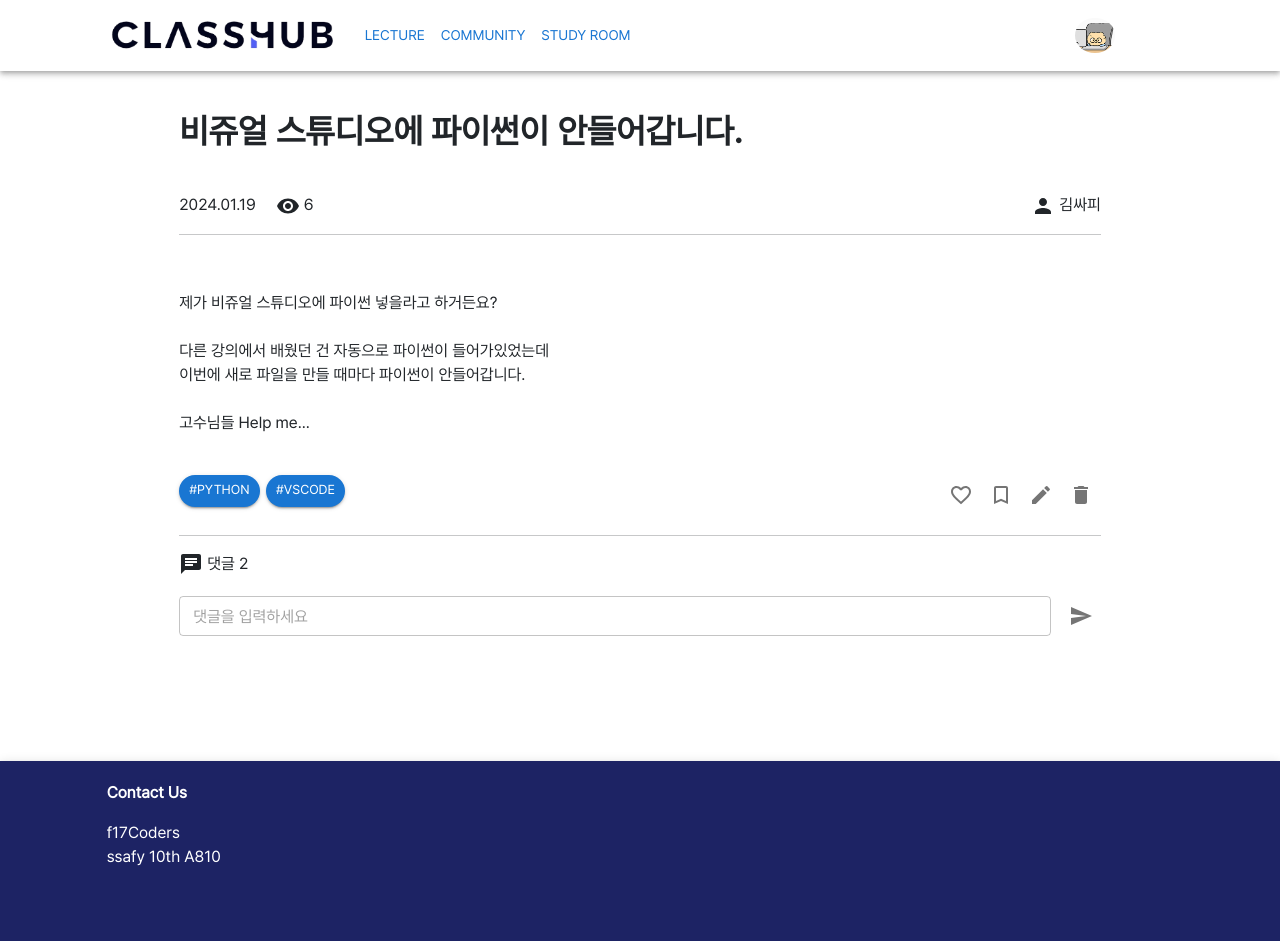
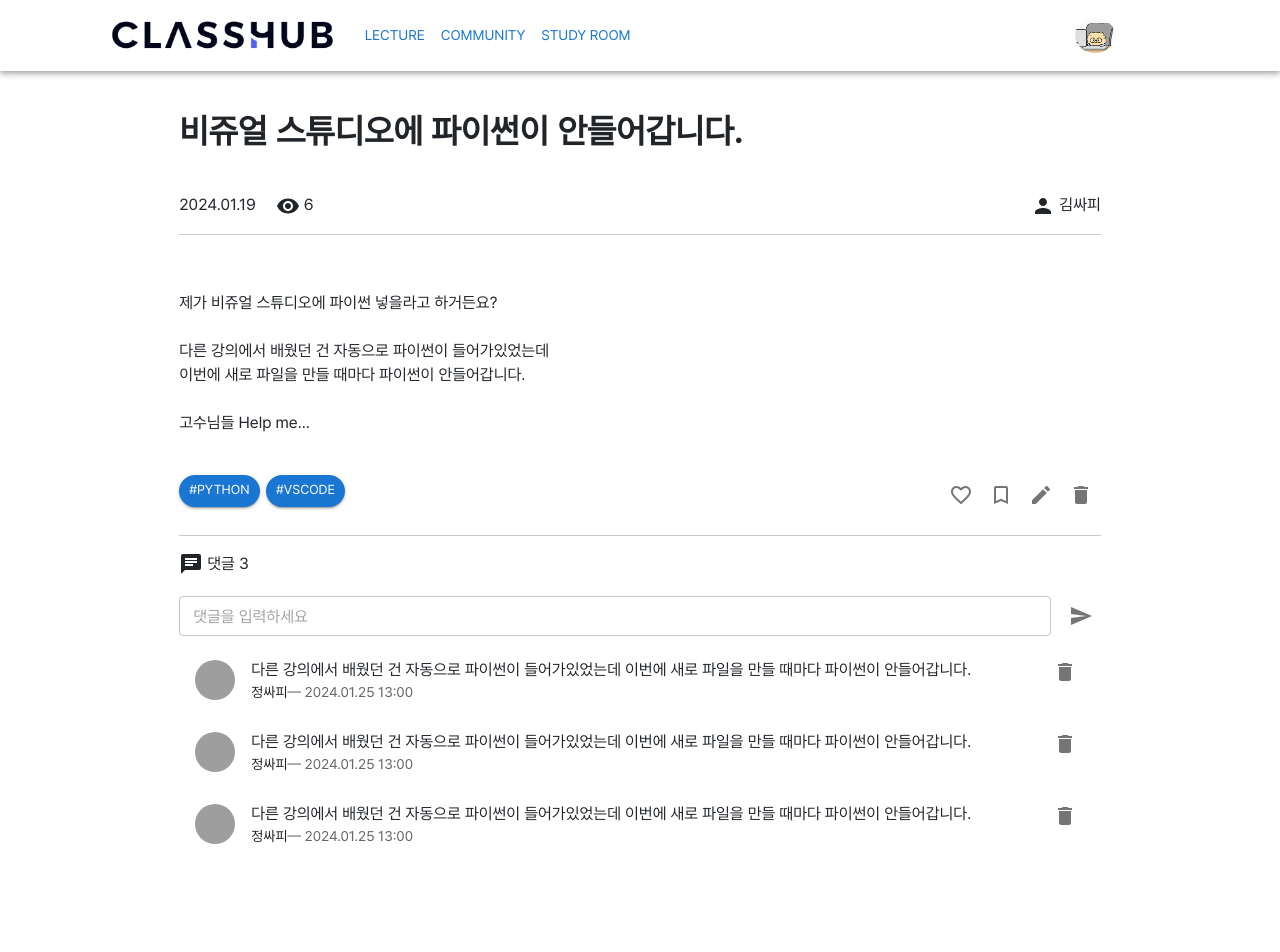
Before and after one commit to f17coders/ClassHub, a React (Vite) app in the folder frontend/: page /community/detail in a window 1280 px wide. Shown: the top 952 px of the page. Built offline with nearby package versions, Linux system fonts and the light colour scheme; grey boxes are pictures that could not be loaded.

Commit message:
S10P12A810-45 [feat] 커뮤니티 댓글 컴포넌트 구현

```diff
--- /dev/null
+++ b/frontend/src/components/Community/CommunityReply.jsx
@@ -0,0 +1,137 @@
+import {Tooltip, Autocomplete, Typography, Stack, Container, Button, TextField, Grid, Pagination,
+    List, ListItem, Divider, ListItemText, ListItemAvatar,Avatar,  FormControl} from '@mui/material';
+import ChatIcon from '@mui/icons-material/Chat';
+import React, { useRef, useEffect, useState } from 'react';
+import { useFormControl } from '@mui/material/FormControl';
+import OutlinedInput from '@mui/material/OutlinedInput';
+import IconButton from '@mui/material/IconButton';
+import DeleteIcon from '@mui/icons-material/Delete';
+import EditIcon from '@mui/icons-material/Edit';
+import SendIcon from '@mui/icons-material/Send';
+import {Routes, Route, Link, useNavigate, Outlet} from 'react-router-dom'
+
+
+export default function CommunityReply(){
+
+    //댓글 개수 담을 상태 변수
+    const [commentCount, setCommentCount] = useState(0);
+
+    //컴포넌트가 렌더링될 때 한번만 실행
+    useEffect(() => {
+        const listElement = document.getElementById('commentList');
+
+        //List의 자식 요소 개수를 이용하여 댓글 개수 업데이트
+        if(listElement){
+            setCommentCount(listElement.children.length);
+        }
+    }, []); //렌더링 시 한 번만 실행되도록 빈 배열 전달
+
+
+    return(
+        <div>
+            {/* 댓글 */}
+            <div>
+                <ChatIcon/> 댓글 {commentCount}
+            </div>
+
+            {/* 댓글 입력창 */}
+            <div style={{ marginTop: '20px'}}>
+                <form noValidate autoComplete="off">
+                  <FormControl size="small" sx={{ display: 'flex', flexDirection: 'row', alignItems: 'center'}}>
+                    <OutlinedInput sx={{width: "100%", marginRight: '10px'}} placeholder="댓글을 입력하세요" />
+                    <Tooltip title="등록">
+                        <IconButton aria-label="등록">
+                            <SendIcon/>
+                        </IconButton>
+                    </Tooltip>
+                  </FormControl>
+                </form>
+            </div>
+
+            {/* 댓글 리스트 */}
+            <List id="commentList" sx={{ width: '100%', bgcolor: 'background.paper' }}>
+                <ListItem alignItems="flex-start">
+                  <ListItemAvatar>
+                    <Avatar alt="Remy Sharp" src="/static/images/avatar/1.jpg" />
+                  </ListItemAvatar>
+                  <ListItemText
+                    primary="다른 강의에서 배웠던 건 자동으로 파이썬이 들어가있었는데 이번에 새로 파일을 만들 때마다 파이썬이 안들어갑니다."
+                    secondary={
+                      <React.Fragment>
+                        <Typography
+                        //   sx={{ display: 'inline' }}
+                          component="span"
+                          variant="body2"
+                          color="text.primary"
+                        >
+                          정싸피
+                        </Typography>
+                         — {"2024.01.25 13:00"}
+                      </React.Fragment>
+                    }
+                  />
+                    <Tooltip title="삭제">
+                        <IconButton aria-label="삭제">
+                            <DeleteIcon/>
+                        </IconButton>
+                    </Tooltip>
+
+                    {/* <Divider variant="inset" component="li" /> */}
+                </ListItem>
+                <ListItem alignItems="flex-start">
+                  <ListItemAvatar>
+                    <Avatar alt="Travis Howard" src="/static/images/avatar/2.jpg" />
+                  </ListItemAvatar>
+                  <ListItemText
+                    primary="다른 강의에서 배웠던 건 자동으로 파이썬이 들어가있었는데 이번에 새로 파일을 만들 때마다 파이썬이 안들어갑니다."
+                    secondary={
+                      <React.Fragment>
+                        <Typography
+                        //   sx={{ display: 'inline' }}
+                          component="span"
+                          variant="body2"
+                          color="text.primary"
+                        >
+                          정싸피
+                        </Typography>
+                         — {"2024.01.25 13:00"}
+                      </React.Fragment>
+                    }
+                  />
+                    <Tooltip title="삭제">
+                        <IconButton aria-label="삭제">
+                            <DeleteIcon/>
+                        </IconButton>
+                    </Tooltip>
+                    {/* <Divider /> */}
+                </ListItem>
+                <ListItem alignItems="flex-start">
+                  <ListItemAvatar>
+                    <Avatar alt="Cindy Baker" src="/static/images/avatar/3.jpg" />
+                  </ListItemAvatar>
+                  <ListItemText
+                    primary="다른 강의에서 배웠던 건 자동으로 파이썬이 들어가있었는데 이번에 새로 파일을 만들 때마다 파이썬이 안들어갑니다."
+                    secondary={
+                      <React.Fragment>
+                        <Typography
+                        //   sx={{ display: 'inline' }}
+                          component="span"
+                          variant="body2"
+                          color="text.primary"
+                        >
+                          정싸피
+                        </Typography>
+                         — {"2024.01.25 13:00"}
+                      </React.Fragment>
+                    }
+                    />
+                    <Tooltip title="삭제">
+                        <IconButton aria-label="삭제">
+                            <DeleteIcon/>
+                        </IconButton>
+                    </Tooltip>
+                </ListItem>
+            </List>
+        </div>
+    )
+}
--- a/frontend/src/pages/Community/CommunityDetail.jsx
+++ b/frontend/src/pages/Community/CommunityDetail.jsx
@@ -14,6 +14,7 @@ import DeleteIcon from '@mui/icons-material/Delete';
 import EditIcon from '@mui/icons-material/Edit';
 import SendIcon from '@mui/icons-material/Send';
 import {Routes, Route, Link, useNavigate, Outlet} from 'react-router-dom'
+import CommunityReply from '../../components/Community/CommunityReply';
 
 export default function CommunityDetail(){
     const navigate = useNavigate();
@@ -107,26 +108,7 @@ export default function CommunityDetail(){
                     </div>
 
                     {/* 댓글 */}
-                    <div>
-                        <ChatIcon/> 댓글 2
-                    </div>
-
-                    {/* 댓글 입력창 */}
-                    <div style={{ marginTop: '20px'}}>
-                        <form noValidate autoComplete="off">
-                          <FormControl size="small" sx={{ display: 'flex', flexDirection: 'row', alignItems: 'center'}}>
-                            <OutlinedInput sx={{width: "100%", marginRight: '10px'}} placeholder="댓글을 입력하세요" />
-                            <Tooltip title="등록">
-                                <IconButton aria-label="등록">
-                                    <SendIcon/>
-                                </IconButton>
-                            </Tooltip>
-                          </FormControl>
-                        </form>
-                    </div>
-
-                    {/* 댓글 한 개 */}
-
+                    <CommunityReply/>
                 </Stack>
             </Container>
         </div>
```
